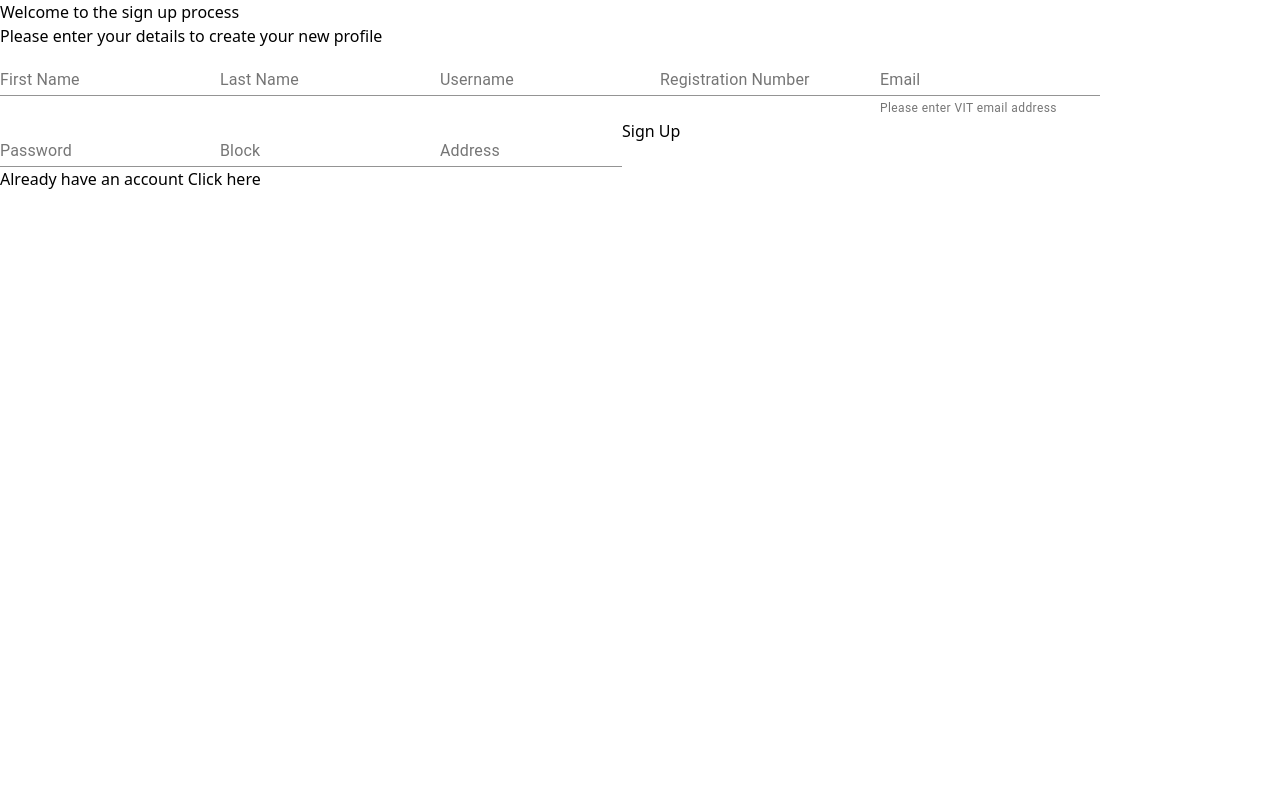
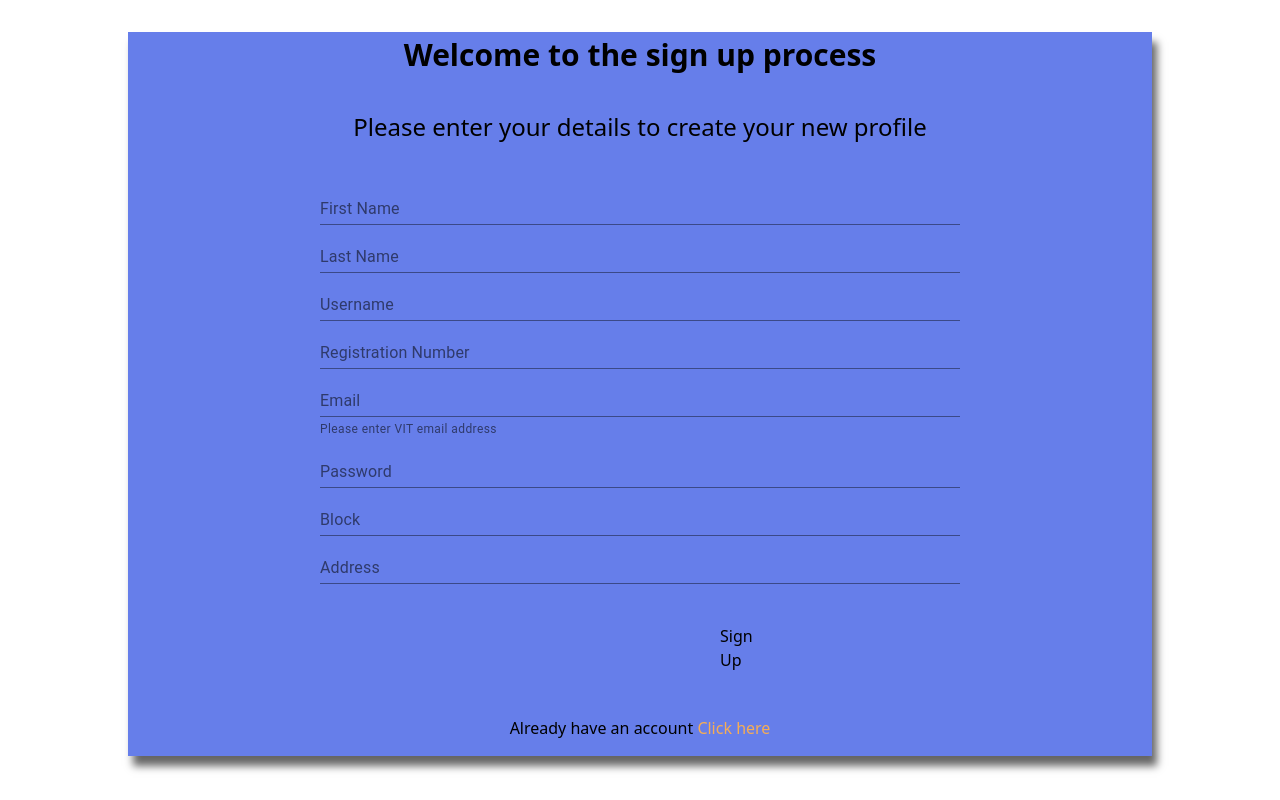
Before and after one commit to rithvik2607/Signup-and-Login-page, a React (Create React App) app: page /signup in a window 1280 px wide. Built offline with nearby package versions, Linux system fonts and the light colour scheme.

Commit message:
Styling finished

```diff
--- a/src/components/Login.component.jsx
+++ b/src/components/Login.component.jsx
@@ -40,10 +40,10 @@ const Login = () => {
   };
 
   return(
-    <section>
-      <h1 className="text-center">Welcome to the login portal</h1>
-      <p className="text-center">Please enter your details to login</p>
-      <form>
+    <section className="body-box pb-4 mx-32">
+      <h1 className="text-center text-3xl font-bold m-8">Welcome to the login portal</h1>
+      <p className="text-center text-2xl font-medium m-8">Please enter your details to login</p>
+      <form className="text-center mt-8 mb-8 m-48 flex flex-col">
         <TextField
           id="standard-basic"
           label="Registration Number"
@@ -60,9 +60,9 @@ const Login = () => {
           label="Password"
           onChange={e => onChange(e)}
         />
-        <button id="Submit">Login</button>
+        <button id="Submit" className="text-center m-8 mb-1 py-2 submit-box">Login</button>
       </form>
-      <p>Don't have an account <a href="/signup">Click here</a></p>
+      <p className="text-center">Don't have an account <a href="/signup" className="text-orange-400">Click here</a></p>
     </section>
   );
 };
--- a/src/components/SignUp.component.jsx
+++ b/src/components/SignUp.component.jsx
@@ -63,10 +63,10 @@ const signUp = () => {
   };
 
   return(
-    <section>
-      <h1>Welcome to the sign up process</h1>
-      <p>Please enter your details to create your new profile</p>
-      <form>
+    <section className="body-box pb-4 mx-32 my-4">
+      <h1 className="text-center text-3xl font-bold m-8">Welcome to the sign up process</h1>
+      <p className="text-center text-2xl font-medium m-8">Please enter your details to create your new profile</p>
+      <form className="text-center mt-8 mb-8 m-48 flex flex-col">
         <TextField
           id="standard-basic"
           label="First Name"
@@ -109,9 +109,9 @@ const signUp = () => {
           label="Address"
           onChange={e => onChange(e)}
         />
-        <button id="Submit">Sign Up</button>
+        <button id="Submit" className="text-center m-8 mb-1 py-2 submit-box">Sign Up</button>
       </form>
-      <p>Already have an account <a href="/">Click here</a></p>
+      <p className="text-center">Already have an account <a href="/" className="text-orange-400">Click here</a></p>
       </section>
   );
 };
--- a/src/tailwind.css
+++ b/src/tailwind.css
@@ -1,3 +1,15 @@
 @tailwind base;
 @tailwind components;
 @tailwind utilities;
+
+.submit-box {
+  background-color: #F6AD55;
+  box-shadow: 5px 10px 8px #666666;
+  margin-left: 25rem;
+  margin-right: 25rem;
+}
+
+.body-box {
+  box-shadow: 5px 10px 8px #666666;
+  background-color: #667eea;
+}
```
Also changed, not shown: src/index.css.
